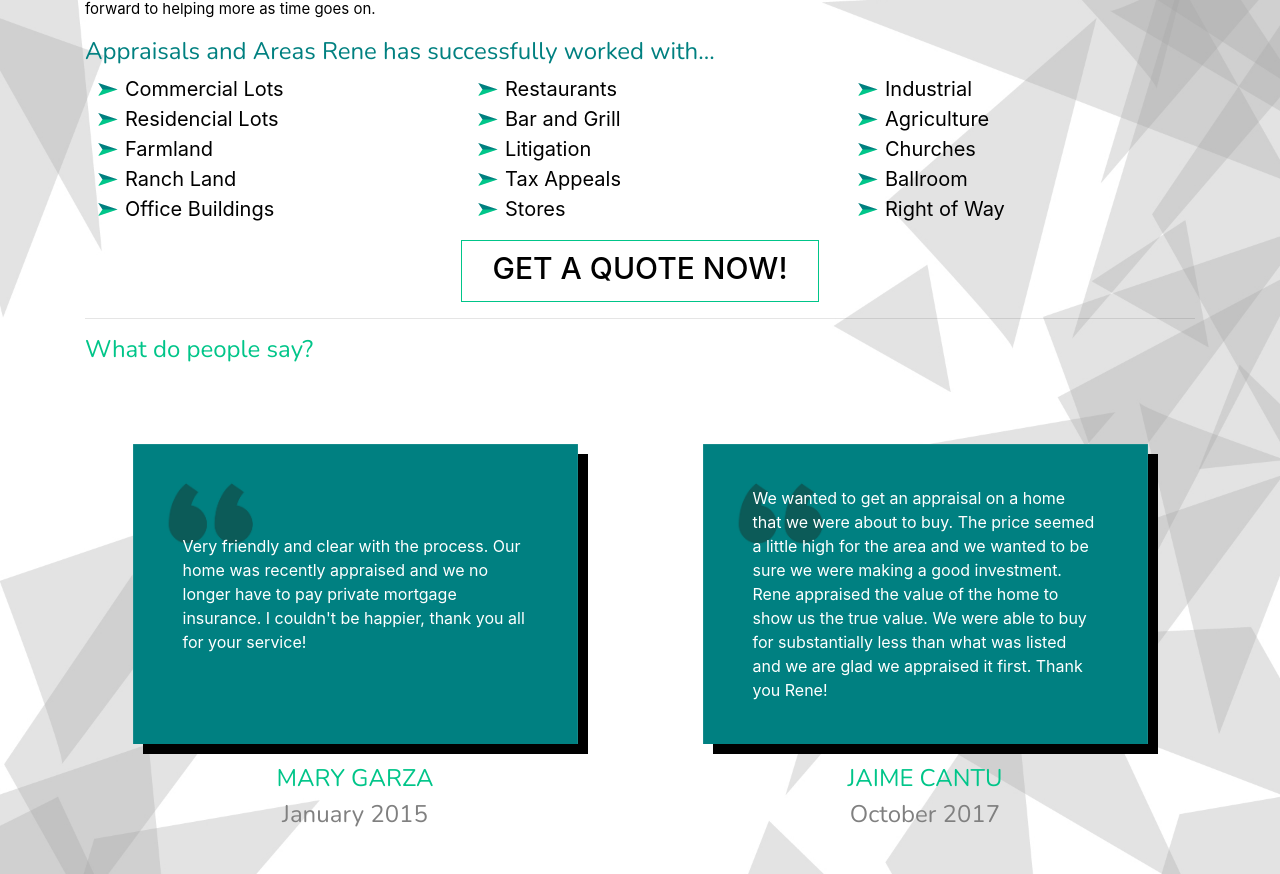
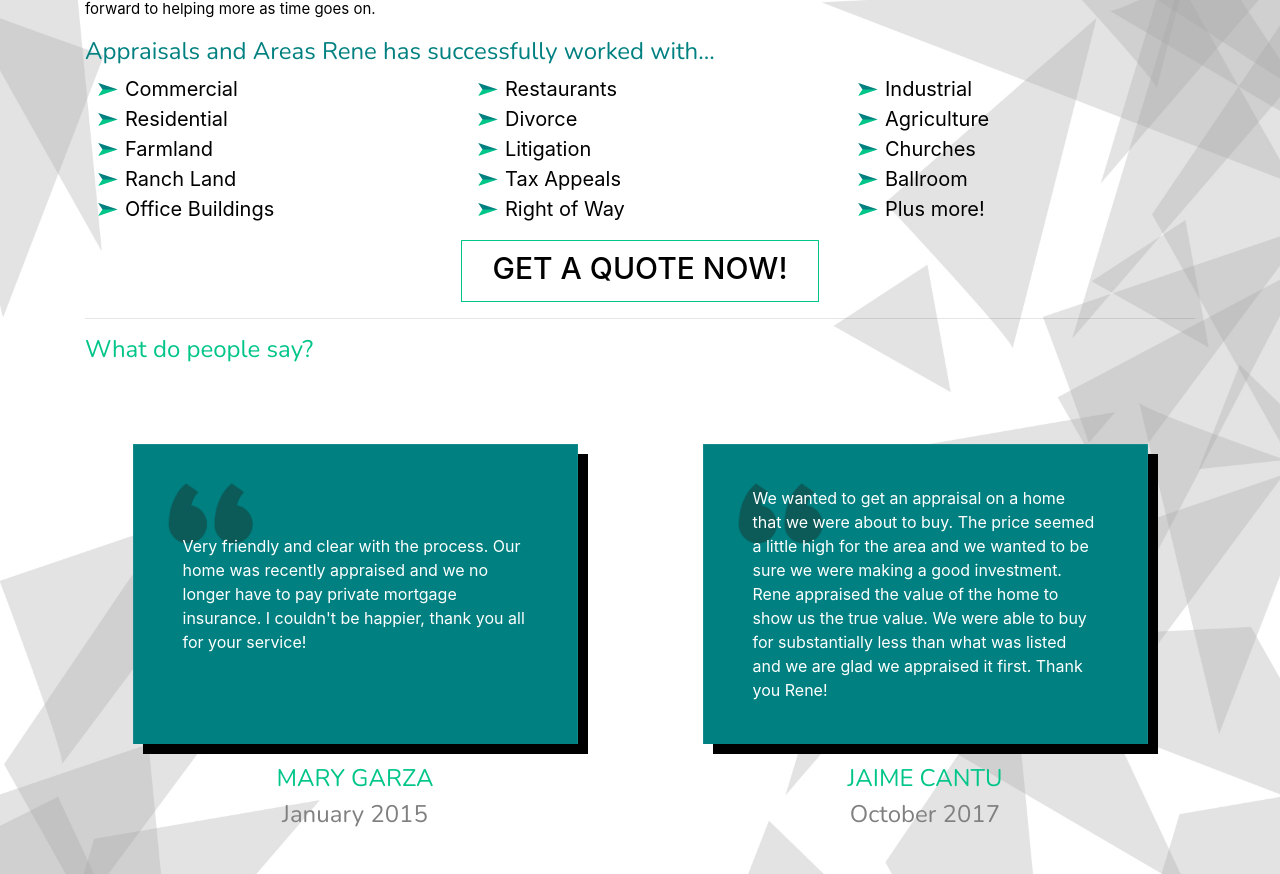
Before and after one commit to renedelacruz/renedelacruz.github.io, a website: page index.html in a window 1280 px wide. Shown: the part 1082-1956 px from the top of the page. Drawn offline with nearby package versions, Linux system fonts and the light colour scheme; a web font is replaced by a local one.

Commit message:
editing few things

```diff
--- a/index.html
+++ b/index.html
@@ -132,8 +132,8 @@
           </div>
           <div class="col-lg-4">
             <ul class="aboutrene-list">
-              <li>Commercial Lots</li>
-              <li>Residencial Lots</li>
+              <li>Commercial</li>
+              <li>Residential</li>
               <li>Farmland</li>
               <li>Ranch Land</li>
               <li>Office Buildings</li>
@@ -142,10 +142,10 @@
           <div class="col-lg-4">
             <ul class="aboutrene-list">
               <li>Restaurants</li>
-              <li>Bar and Grill</li>
+              <li>Divorce</li>
               <li>Litigation</li>
               <li>Tax Appeals</li>
-              <li>Stores</li>
+              <li>Right of Way</li>
             </ul>
           </div>
           <div class="col-lg-4">
@@ -154,7 +154,7 @@
               <li>Agriculture</li>
               <li>Churches</li>
               <li>Ballroom</li>
-              <li>Right of Way</li>
+              <li>Plus more!</li>
             </ul>
           </div>
         </div>
```
